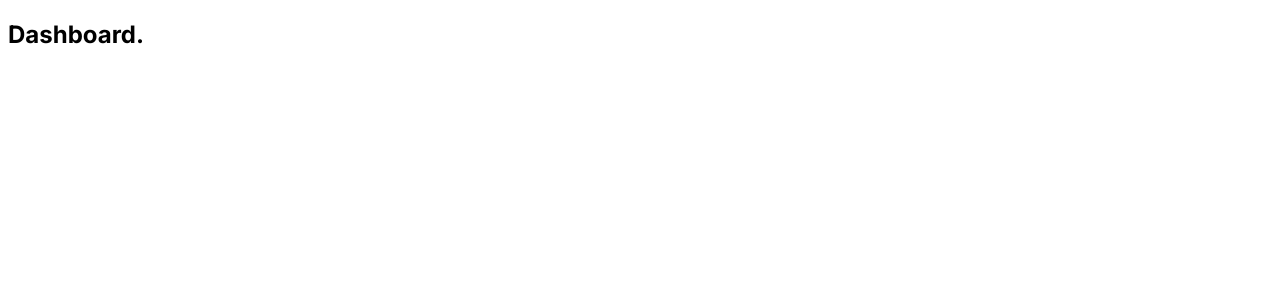
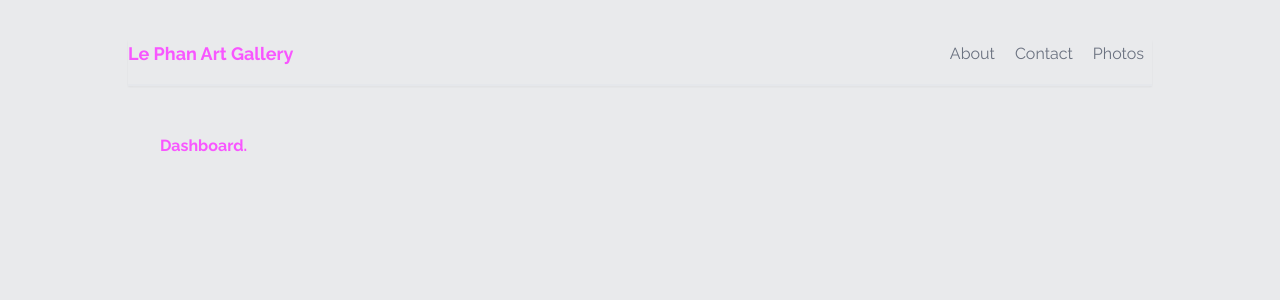
Before and after one commit to khaminvy/Photo-art, a Next.js app: page / in a window 1280 px wide. Shown: the top 300 px of the page. Built offline with nearby package versions, Linux system fonts and the light colour scheme.

Commit message:
Added component navbar, updated some style to tailwind.config.js, globals.css and layout.jsx component

```diff
--- /dev/null
+++ b/app/components/navbar.jsx
@@ -0,0 +1,14 @@
+import Link from "next/link";
+
+export default function Navbar() {
+  return (
+    <nav>
+        <h2>Le Phan Art Gallery</h2>
+        <div>
+            <Link href="/about">About</Link>
+            <Link href="/contact">Contact</Link>
+            <Link href="/photos">Photos</Link>
+        </div>
+    </nav>
+  )
+}
--- a/app/globals.css
+++ b/app/globals.css
@@ -2,26 +2,68 @@
 @tailwind components;
 @tailwind utilities;
 
-:root {
-  --foreground-rgb: 0, 0, 0;
-  --background-start-rgb: 214, 219, 220;
-  --background-end-rgb: 255, 255, 255;
+body {
+  background: #e9eaec;
+  @apply text-gray-500 m-6;
 }
 
-@media (prefers-color-scheme: dark) {
-  :root {
-    --foreground-rgb: 255, 255, 255;
-    --background-start-rgb: 0, 0, 0;
-    --background-end-rgb: 0, 0, 0;
-  }
+h1, h2 {
+  @apply font-bold text-primary text-lg;
 }
 
-body {
-  color: rgb(var(--foreground-rgb));
-  background: linear-gradient(
-      to bottom,
-      transparent,
-      rgb(var(--background-end-rgb))
-    )
-    rgb(var(--background-start-rgb));
+main {
+  @apply max-w-5xl my-12 mx-auto px-8;
 }
+
+main > h2 {
+  @apply mb-4 pb-2 text-base;
+}
+
+p > a {
+  @apply text-primary underline;
+}
+
+/* nav style */
+
+nav {
+  @apply pb-4 border-b-2 border-gray-200 shadow-sm
+  flex items-center gap-5 justify-between
+  my-10 mx-auto
+  max-w-5xl;
+}
+
+nav > div {
+  @apply flex items-center gap-5 justify-around pr-2;
+}
+
+nav:hover {
+  @apply shadow-md;
+}
+
+nav a, nav span {
+  @apply text-gray-500;
+}
+
+nav a:hover {
+  @apply text-black;
+}
+
+/* Button style */
+button {
+  @apply py-4 px-3
+  rounded-sm
+  flex justify-center items-center gap-2
+  text-sm;
+}
+
+button:hover {
+  @apply bg-opacity-90;
+}
+
+.btn-primary {
+  @apply bg-primary text-white;
+}
+
+.btn-secondary {
+  @apply bg-gray-200 text-gray-900;
+}
--- a/app/layout.js
+++ b/app/layout.js
@@ -1,6 +1,9 @@
-import { Inter } from 'next/font/google'
+import "./globals.css"
+import { Raleway } from 'next/font/google'
+const raleway = Raleway({ subsets: ['latin'] })
 
-const inter = Inter({ subsets: ['latin'] })
+//components
+import Navbar from './components/navbar'
 
 export const metadata = {
   title: 'Create Next App',
@@ -10,7 +13,10 @@ export const metadata = {
 export default function RootLayout({ children }) {
   return (
     <html lang="en">
-      <body className={inter.className}>{children}</body>
+      <body className={raleway.className}>
+        <Navbar />
+        {children}
+      </body>
     </html>
   )
 }
--- a/tailwind.config.js
+++ b/tailwind.config.js
@@ -7,11 +7,9 @@ module.exports = {
   ],
   theme: {
     extend: {
-      backgroundImage: {
-        'gradient-radial': 'radial-gradient(var(--tw-gradient-stops))',
-        'gradient-conic':
-          'conic-gradient(from 180deg at 50% 50%, var(--tw-gradient-stops))',
-      },
+     colors: {
+      primary: '#f856ff'
+     }
     },
   },
   plugins: [],
```
